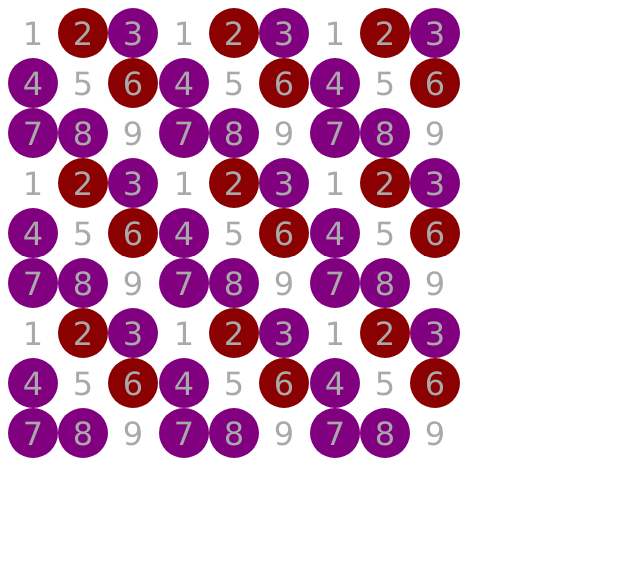
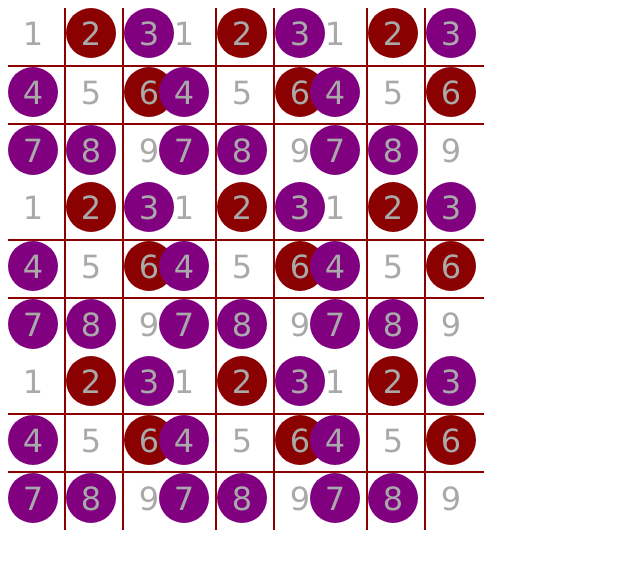
Before and after one commit to ryan-way-old-projects/game, an Angular app: page / in a window 1280 px wide. Shown: the top 568 px of the page, without its empty margins (0-640 px from the left). Built offline with nearby package versions, Linux system fonts and the light colour scheme.

Commit message:
add sub grid borders, fixed spacing

```diff
--- a/src/app/subgrid/subgrid.component.css
+++ b/src/app/subgrid/subgrid.component.css
@@ -1,9 +1,14 @@
 div#subgrid {
   grid-template-columns: repeat(3, 1fr);
   display: grid;
-  width: 150px;
+  width: 174px;
+  height: 174px;
 }
 
-div#subgrid app-cell-view {
-  width: 50px;
+div#subgrid div#cell.border-right {
+  border-right: 2px solid darkred;
 }
+
+div#subgrid div#cell.border-bottom {
+  border-bottom: 2px solid darkred;
+}
--- a/src/app/subgrid/subgrid.component.html
+++ b/src/app/subgrid/subgrid.component.html
@@ -1,9 +1,13 @@
 <div id="subgrid">
+  <div id="cell"
+       [ngClass]="{ 'border-right' : idx % 3 != 2,
+       'border-bottom' : idx < 6 }"
+     *ngFor="let cell of this.Cells; let idx = index">
     <app-cell-view
       class="grid-item"
-    *ngFor="let cell of this.Cells"
       [Content]="cell.Content"
       [Selected]="cell.Selected"
       [Highlighted]="cell.Highlighted"
       ></app-cell-view>
   </div>
+</div>
```
Lines whose indentation alone changed are shown as unchanged.
